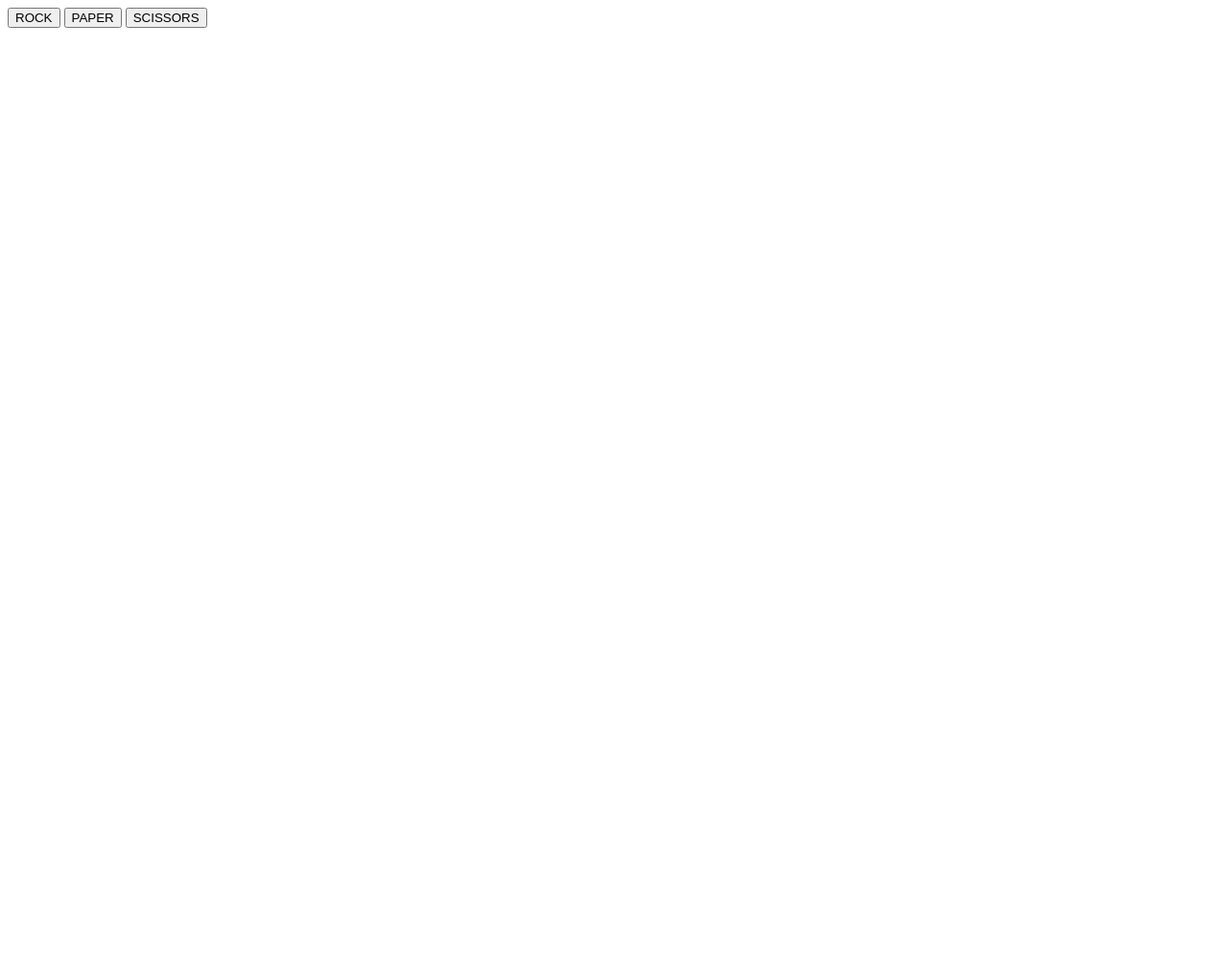
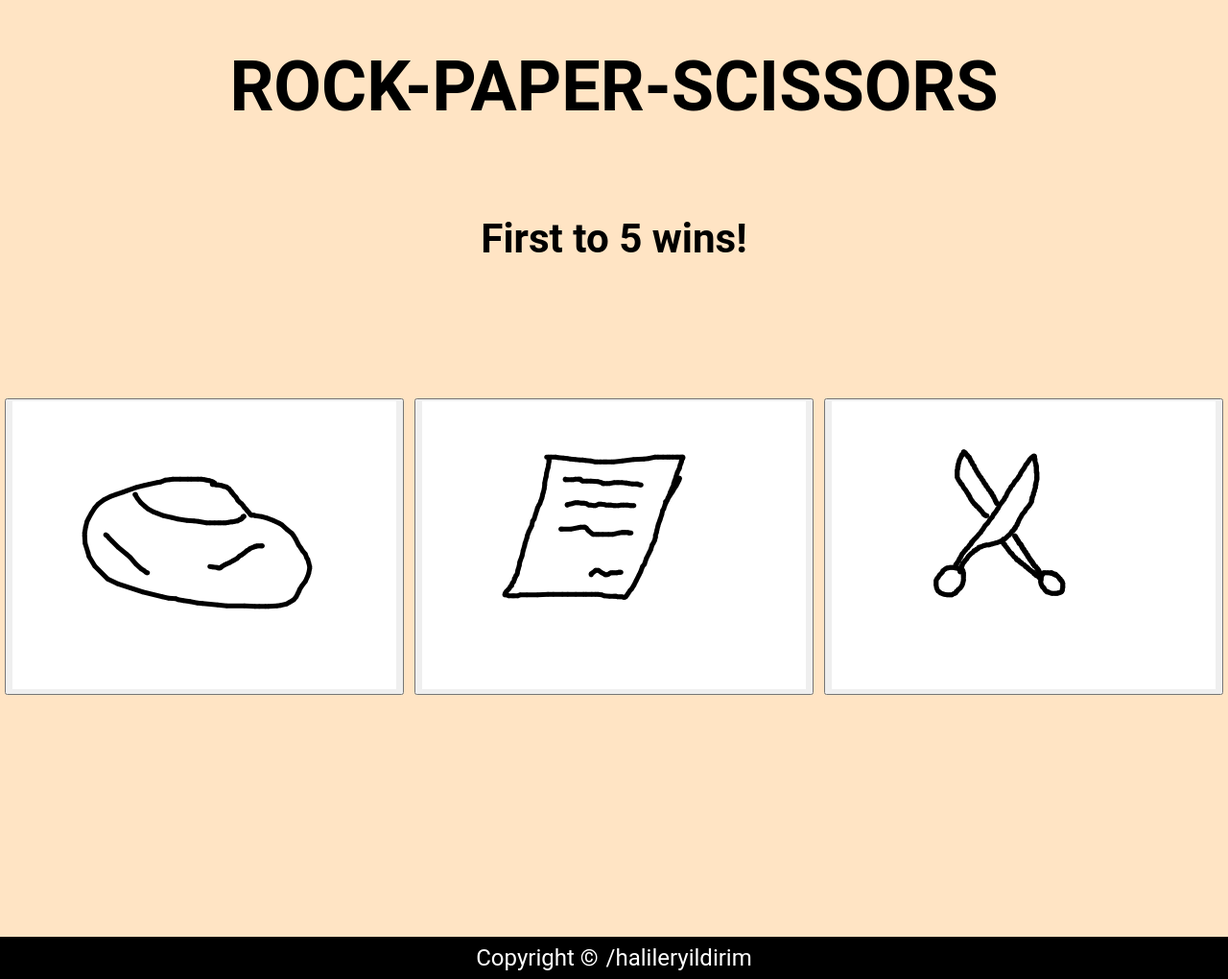
Before and after one commit to halileryildirim/rock-paper-scissors, a plain HTML site: page index.html in a window 1280 px wide. Shown: the whole page at 96% size. Before the commit the page ends 800 px from the top, so only its background shows below. Drawn offline with Linux system fonts and the light colour scheme.

Commit message:
Added style.css for styling

```diff
--- a/index.html
+++ b/index.html
@@ -3,12 +3,18 @@
     <head>
         <meta charset="UTF-8">
         <title>Rock Paper Scissors</title>
+        <link rel="stylesheet" href="style.css">
         <script src="./javascript.js" defer></script>
     </head>
     <body>
-        <button class="rock">ROCK</button>
-        <button class="paper">PAPER</button>
-        <button class="scissors">SCISSORS</button>
+        <h1>ROCK-PAPER-SCISSORS</h1>
+        <h3>First to 5 wins!</h3>
+        <div class="buttons">
+            <button class="rock"><img  class="drawings" src="./images/rock.png"></button>
+            <button class="paper"><img class="drawings"  src="./images/paper.png"></button>
+            <button class="scissors"><img class="drawings"  src="./images/scissors.png"></button>
+        </div>
         <div class="result"></div>
+        <div class="footer">Copyright © <a href="https://github.com/halileryildirim"> /halileryildirim</div>
     </body>
 </html>
--- a/javascript.js
+++ b/javascript.js
@@ -13,10 +13,6 @@ function getComputerChoice() {
         return result = "scissors";
 
 }
-
-
-
-
 // Function compares the selections of both player and computer. Prints the result.
 function playRound(playerSelection, computerSelection) {
     let x = playerSelection;
@@ -56,57 +52,24 @@ function playRound(playerSelection, computerSelection) {
     }
 
 }
-
-//Calls a 5 round game with loop.
-/*
-function game() {
-    let i = 0;
-    while(i!=5) {
-
-        let choice = prompt("Best of 5! Pick one: rock, paper, scissors")
-        const playerSelection = choice.toLowerCase();
-        const computerSelection = getComputerChoice();
-
-        //console.log(computerSelection) for testing
-        let result = playRound(playerSelection, computerSelection);
-        console.log(result)
-
-        //Updates score with the results.
-        if(result.includes("win")){
-            ++pScore;
-        }
-        else if(result.includes("lose"))
-            ++cScore;
-        i++;
-    }
-
-}
-
-*/
-//game()
-//scoreboard()
-
+//function to declare winner since if-else blocks not working with DOM
 function gameOver() {
     if(pScore==5) {
-        paragraf.textContent = "YOU WIN!  Computer:  " + cScore + " Player: " + pScore;
+        paragraf.textContent = "YOU WIN!";
         pScore = 0;
         cScore = 0;
     }
     else if(cScore == 5) {;
-        paragraf.textContent = "YOU LOSE!  Computer:  " + cScore + " Player: " + pScore;
+        paragraf.textContent = "YOU LOSE!";
         pScore = 0;
         cScore = 0;
     }
 }
-
-
-
+//DOM elements and declarations
 const container = document.querySelector(".result");
 
 const paragraf = document.createElement("p");
-const paragraf2 = document.createElement("p");
 paragraf.classList.add('paragraf');
-paragraf.classList.add('paragraf2');
 container.appendChild(paragraf);
 
 const rockBtn = document.querySelector('.rock');
--- /dev/null
+++ b/style.css
@@ -0,0 +1,50 @@
+body {
+    font-family: Roboto, sans-serif;
+    background-color: bisque;
+    font-size: 36px;
+    display: flex;
+    flex-direction: column;
+    text-align: center;
+    min-height: 100vh;
+    margin: 0;
+}
+
+.buttons {
+    display: flex;
+    flex: 1;
+    flex-wrap: wrap;
+    align-items: center;
+    justify-content: space-around;
+    margin-top: 100px;
+
+}
+
+.drawings{
+    max-width: 400px;
+    max-height: 400px;
+}
+
+.result {
+    display: flex;
+    justify-content: center;
+    align-items: center;
+    color: black;
+    padding: 50px;
+    margin: 40px;
+}
+
+.footer{
+    display: flex;
+    justify-content: center;
+    background-color: black;
+    color: white;
+    font-size: 24px;
+    padding: 8px;
+    margin-bottom: 0;
+    gap: 8px;
+}
+
+a {
+    text-decoration: none;
+    color: white;
+}
```
Also changed, not shown: images/paper.png (added), images/rock.png (added), images/scissors.png (added).
